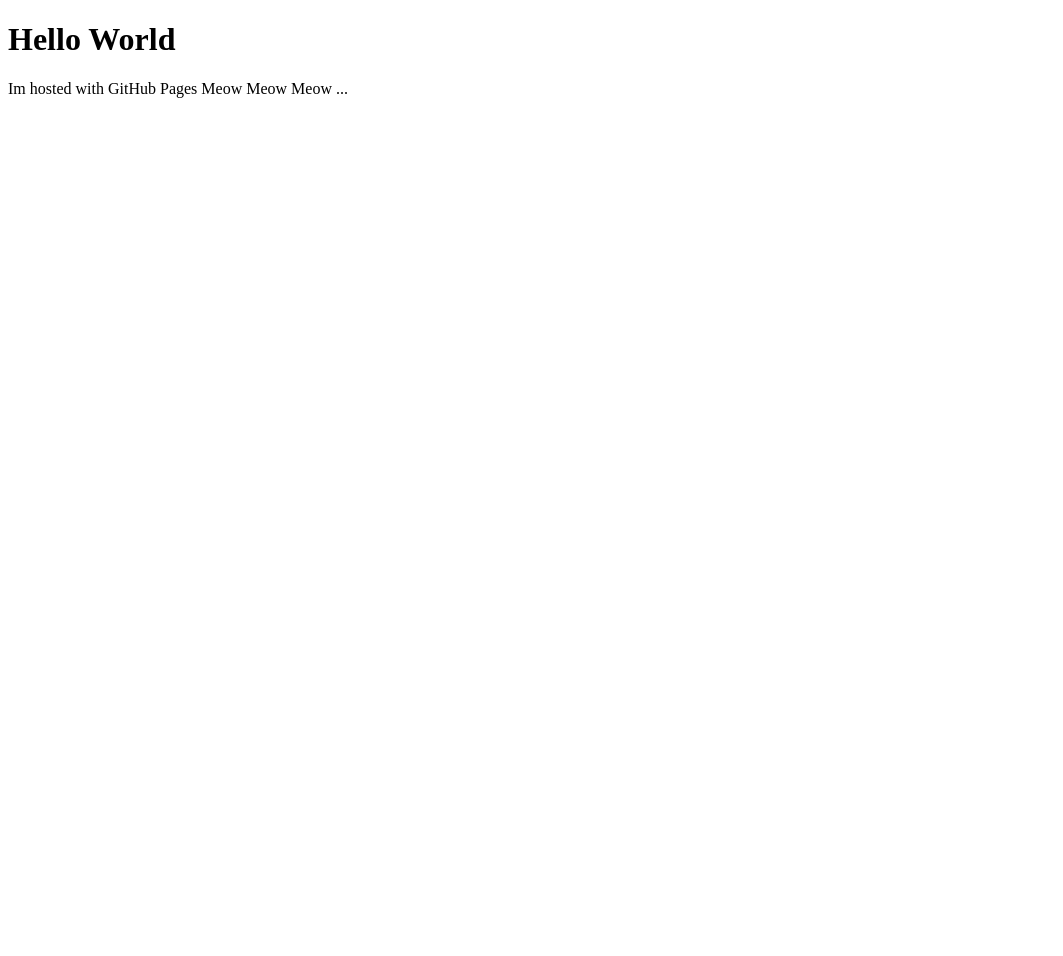
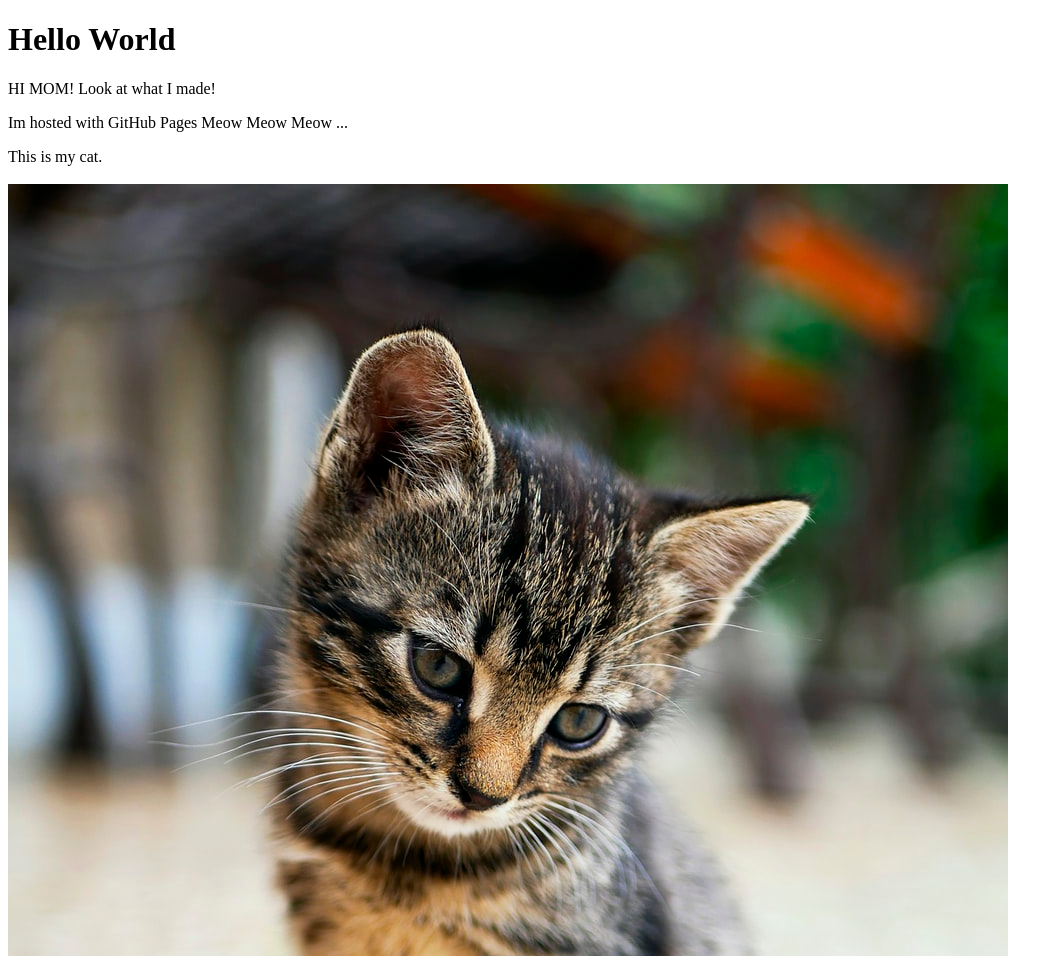
Before and after one commit to Myo-yoshi/CPSC329_Final, a plain HTML site: page index.html in a window 1280 px wide. Shown: the top 956 px of the page, without its empty margins (0-1063 px from the left). Before the commit the page ends 800 px from the top, so only its background shows below. Drawn offline with Linux system fonts and the light colour scheme.

Commit message:
Added Cat Picture

```diff
--- a/index.html
+++ b/index.html
@@ -2,6 +2,14 @@
 <html>
     <body>
         <h1>Hello World</h1>
+
+        HI MOM! Look at what I made!
+
         <p>Im hosted with GitHub Pages Meow Meow Meow ... </p>
+
+        This is my cat.
+        <br><br>
+        <img src="./catmeow.jpg" alt="Cat" /img>
+
     </body>
 </html>
```
Also changed, not shown: Catmeow.jpg (added).
